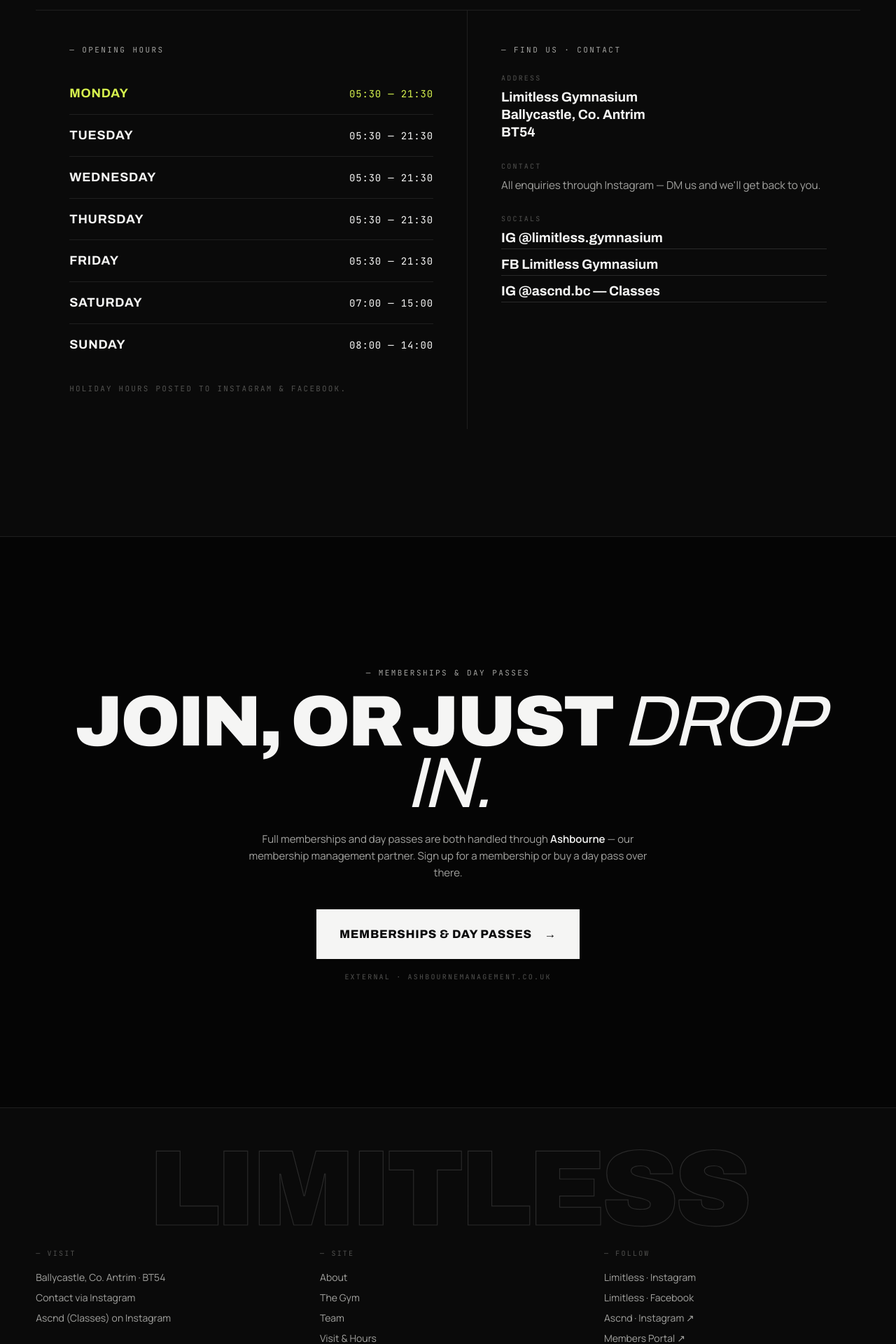
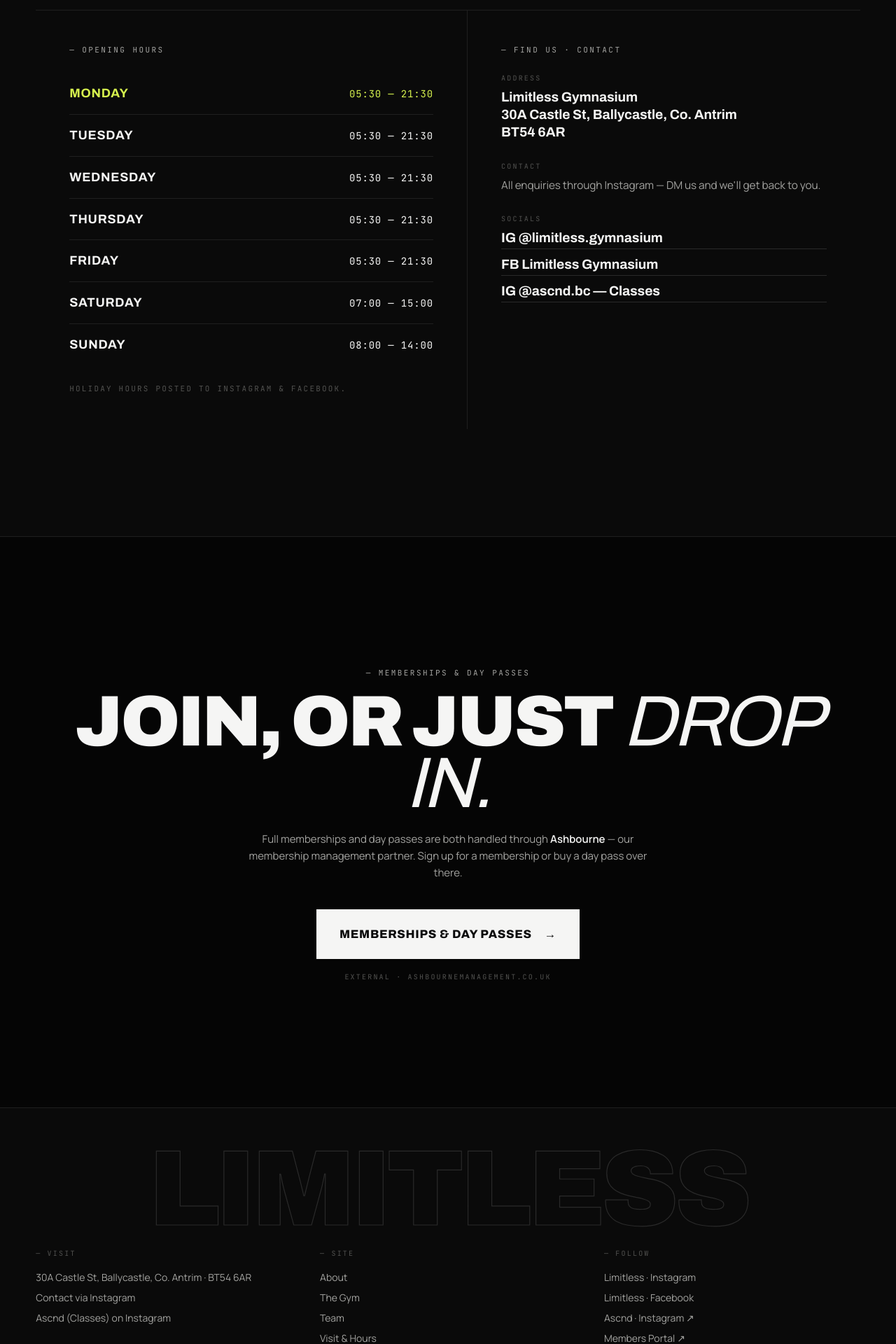
Before and after one commit to AGuerriere/limitless-gymnasium, a Next.js app: page / in a window 1280 px wide. Shown: the part 6680-8600 px from the top of the page at 70% size. Built offline with nearby package versions, Linux system fonts and the light colour scheme.

Commit message:
fixed address

```diff
--- a/app/page.tsx
+++ b/app/page.tsx
@@ -65,7 +65,7 @@ export default function Home() {
               <p className="lede">
                 Limitless is a small, independent gym in the centre of Ballycastle.
                 Founded and run by local people, it&apos;s a straightforward place to train —{" "}
-                <em>well-equipped, well-staffed, and open long hours</em> so you can get in
+                <em>well-equipped, well-staffed, and open long hours </em>so you can get in
                 whenever suits you. No gimmicks, no contracts you can&apos;t get out of.
                 Just a good gym where you can make real progress.
               </p>
@@ -335,8 +335,9 @@ export default function Home() {
                     <div className="label">Address</div>
                     <div className="val">
                       Limitless Gymnasium<br />
+                      30A Castle St,
                       Ballycastle, Co. Antrim<br />
-                      BT54
+                      BT54 6AR
                     </div>
                   </div>
                   <div className="contact-item">
@@ -387,7 +388,7 @@ export default function Home() {
             <div>
               <div className="col-label">— Visit</div>
               <div className="links-v">
-                <span>Ballycastle, Co. Antrim · BT54</span>
+                <span>30A Castle St, Ballycastle, Co. Antrim · BT54 6AR</span>
                 <a href="https://www.instagram.com/limitless.gymnasium/" target="_blank" rel="noopener noreferrer">Contact via Instagram</a>
                 <a href={ASCND_INSTAGRAM_URL} target="_blank" rel="noopener noreferrer">Ascnd (Classes) on Instagram</a>
               </div>
```
